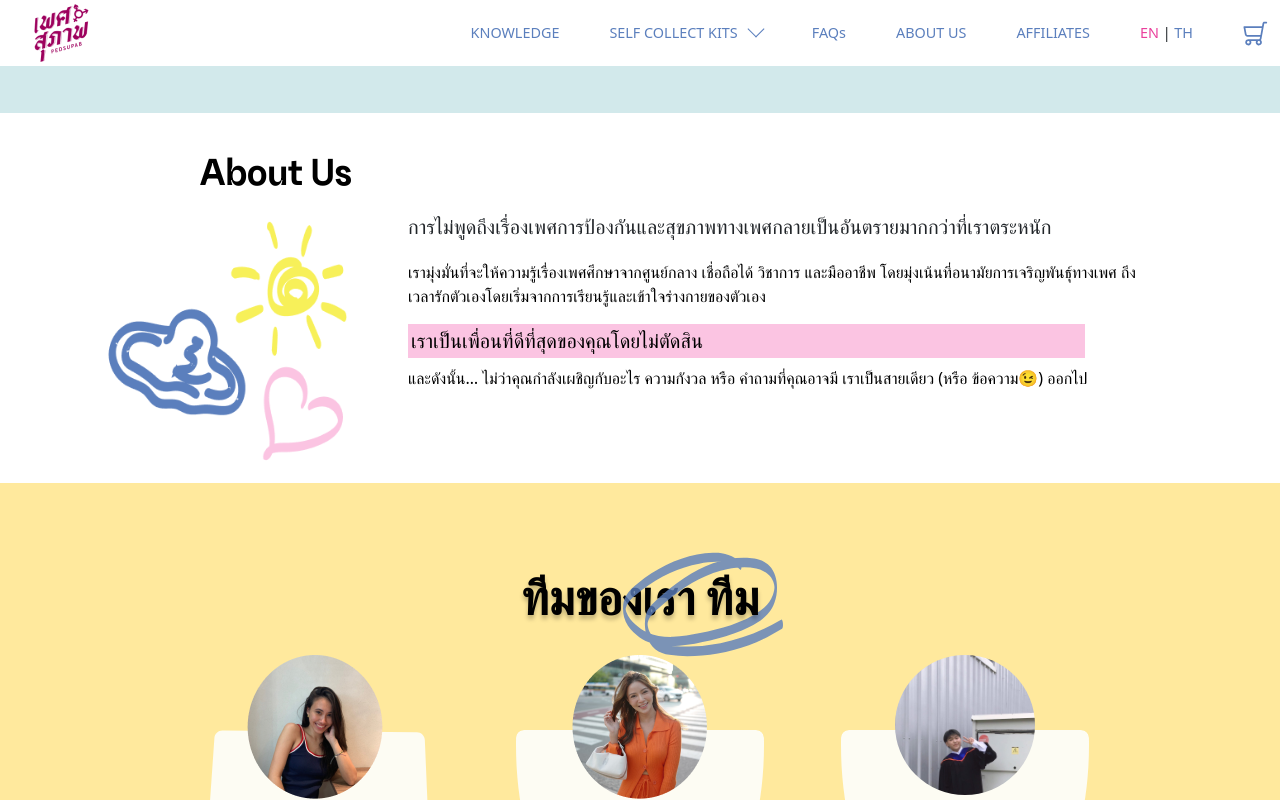
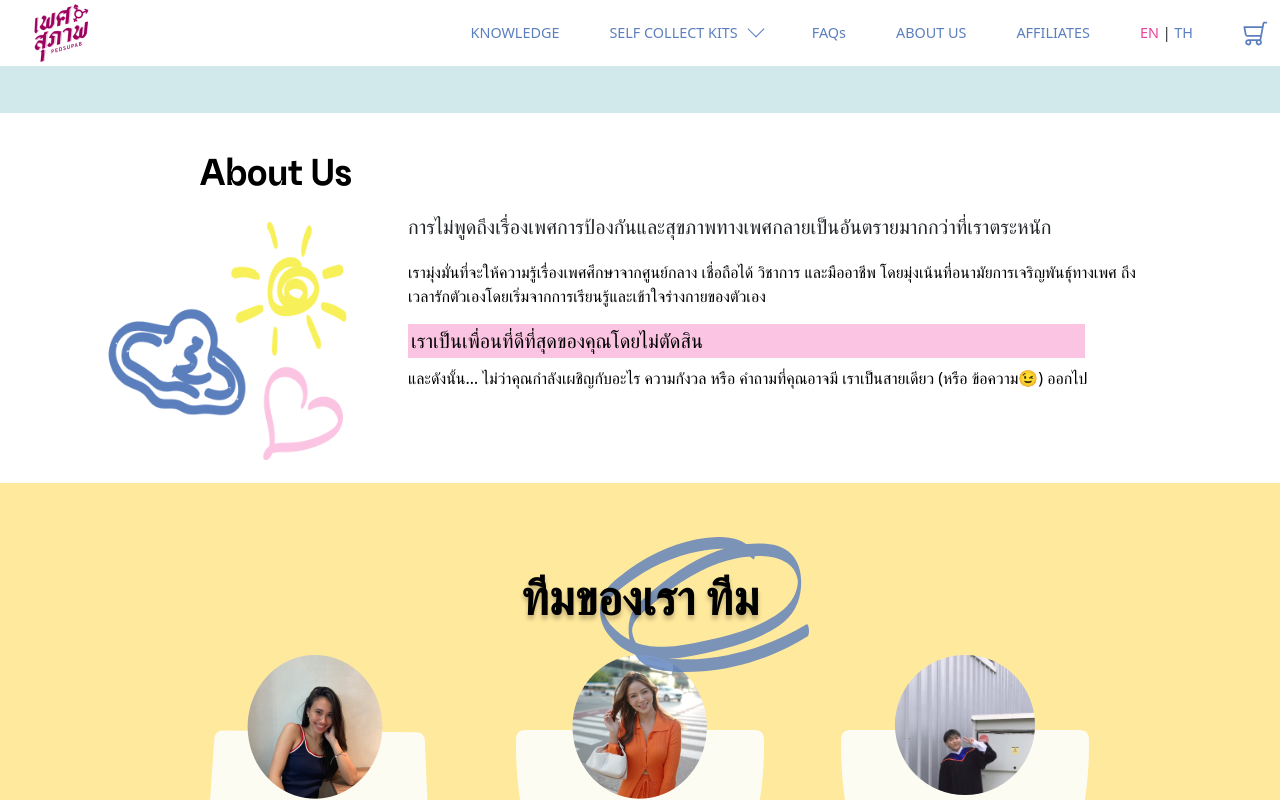
Before and after one commit to fatosaurus/Pedsupab, a React (Create React App) app: page /th/aboutus in a window 1280 px wide. Shown: the top 800 px of the page. Built offline with nearby package versions, Linux system fonts and the light colour scheme.

Commit message:
push the changes

```diff
--- a/src/components/About.js
+++ b/src/components/About.js
@@ -95,9 +95,10 @@ const About = () => {
         <section className='about-team pb-0'>
           <div className='container'>
             <h2 className='primary-title'>
-
+                <span className="circle-wrap-highlight-w">
               Meet our <span className="circle-wrap-highlight">TEAM
                 <div className="circle-svg"><TeamTextHighlight /></div>
+              </span>
               </span>
             </h2>
             <div className='row'>
--- a/src/components/AboutThai.js
+++ b/src/components/AboutThai.js
@@ -87,9 +87,10 @@ const AboutThai = () => {
         <section className='about-team pb-0'>
           <div className='container'>
             <h2 className='primary-title'>
-
+            <span className="circle-wrap-highlight-w">
             ทีมของเรา <span className="circle-wrap-highlight">ทีม
                 <div className="circle-svg"><TeamTextHighlight /></div>
+            </span>
             </span>
             </h2>
 
--- a/src/style.css
+++ b/src/style.css
@@ -1599,10 +1599,10 @@ img {
 .carousel-indicators [data-bs-target] { width: 19px; height: 3px; margin: 0 10px;}
 .carousel-indicators .active { width: 120px;}
 
-.circle-wrap-highlight { position: relative; z-index: 1;}
+.circle-wrap-highlight-w { position: relative; z-index: 1;}
+.circle-wrap-highlight { position: static; z-index: 1;}
 .circle-wrap-highlight .circle-svg { position: absolute; z-index: -1; top: -40px;
-  right: -24px;}
-  .circle-wrap-highlight .circle-svg svg { max-width: 160px;}
+  right: -50px;}
 
   .main-nav-menu .nav-menu li.has_submenu { position: relative;}
   .main-nav-menu .nav-menu li.has_submenu ul { position: absolute; top: 98%; left: 0; min-width: 180px; background-color: #fff;
```
